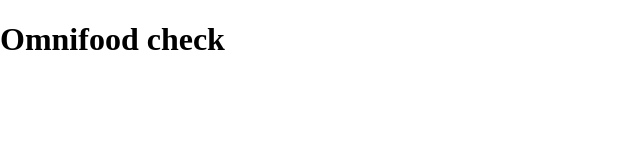
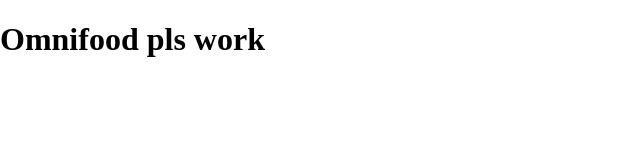
Before and after one commit to SiddharthParatkar/Omnifood, a plain HTML site: page index.html in a window 1280 px wide. Shown: the whole page, without its empty margins (0-640 px from the left). Drawn offline with Linux system fonts and the light colour scheme; files that its build step writes are made by us from their sources.

Commit message:
pls work

```diff
--- a/index.html
+++ b/index.html
@@ -11,6 +11,6 @@
     <title>Omnifood</title>
   </head>
   <body>
-      <h1>Omnifood check</h1>
+      <h1>Omnifood pls work</h1>
   </body>
 </html>
```
